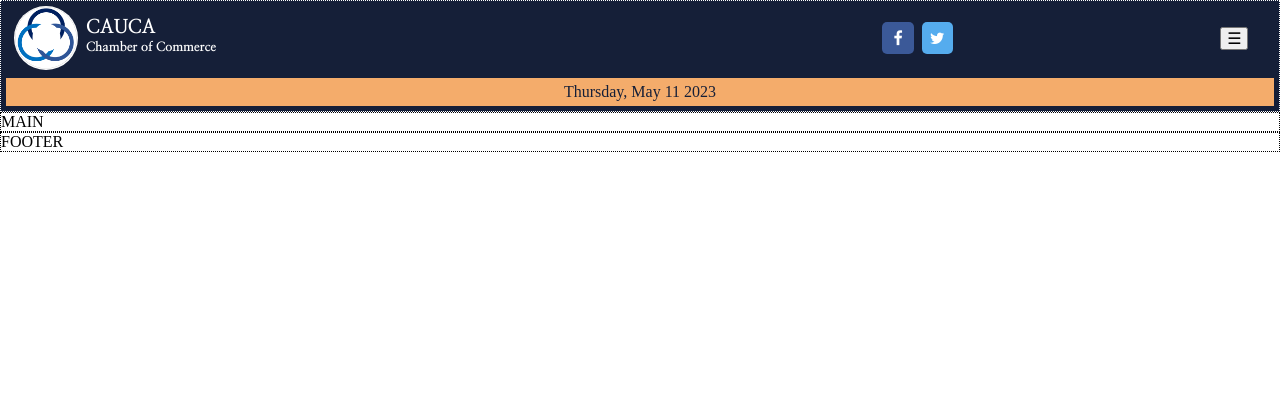
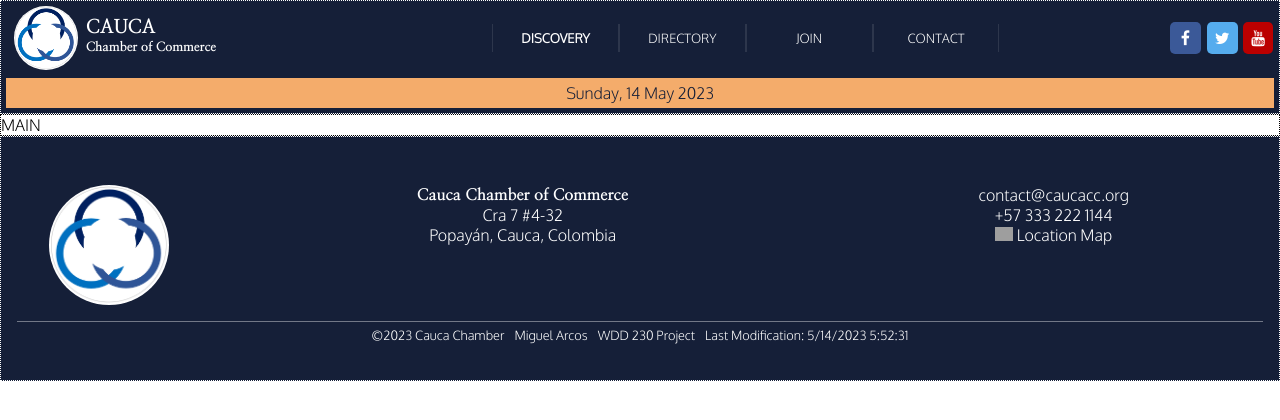
Before and after one commit to migarcos/wdd230, a plain HTML site: page chamber/index.html in a window 1280 px wide. Drawn offline with Linux system fonts and the light colour scheme; grey boxes are pictures that could not be loaded.

Commit message:
w04 chamber project

```diff
--- a/chamber/index.html
+++ b/chamber/index.html
@@ -7,6 +7,8 @@
     <title>CAUCA CHAMBER OF COMMERCE</title>
     <link rel="stylesheet" href="https://cdnjs.cloudflare.com/ajax/libs/font-awesome/4.7.0/css/font-awesome.min.css">
     <link rel="stylesheet" href="styles/base.css">
+    <link rel="stylesheet" href="styles/medium.css">
+    <link rel="stylesheet" href="styles/large.css">
 </head>
 <body>
     <header>
@@ -15,26 +17,48 @@
             <h1>CAUCA</h1>
             <h2>Chamber of Commerce</h2>
         </section>
-        <section id="socialHeader" class="social">
+        <section id="socialHeader" class="social orderHeader">
             <a href="#" class="fa fa-facebook"></a>
             <a href="#" class="fa fa-twitter"></a>
+            <a href="#" class="fa fa-youtube"></a>
         </section>
-        <nav id="headerNav">
+        <nav id="headerNav" >
             <button id="menuBtn">&#9776;</button>
             <ul id="menuItems">
-                <li class="active"><a href="">HOME</a></li>
-                <li><a href="">PRODUCTS</a></li>
-                <li><a href="">LOCATION</a></li>
+                <li class="active"><a href="">DISCOVERY</a></li>
+                <li><a href="">DIRECTORY</a></li>
+                <li><a href="">JOIN</a></li>
                 <li><a href="">CONTACT</a></li>
-                <li><a href="">BLOG</a></li>
             </ul>
         </nav>
         <section id="dayInfo" class="dayInfo">
-            Thursday, May 11 2023
+
         </section>
     </header>
     <main>MAIN</main>
-    <footer>FOOTER</footer>
+    <footer>
+        <section class="footerSite">
+            <article id="siteInfo">
+                <!-- <p id="logoFooter"></p> -->
+                <img src="images/logo.png" alt="Cauca Chamber Logo" class="footerLogo">
+                <p class="footerSiteName">Cauca Chamber of Commerce</p>
+                <p>Cra 7 #4-32</p>
+                <p>Popayán, Cauca, Colombia</p>
+            </article>
+            <article id="siteContact">
+                <p>contact@caucacc.org</p>
+                <p>+57 333 222 1144</p>
+                <p><img src="https://cdn-icons-png.flaticon.com/128/854/854878.png" alt="map icons" width="5%"> Location Map</p>
+                <!-- <a href="https://www.flaticon.com/free-icons/map" title="map icons">Map icons created by Freepik - Flaticon</a> -->
+            </article>
+        </section>
+        <section class="footerBase">
+            <p>&copy;<span id="copyYear"></span> Cauca Chamber</p>
+            <p>Miguel Arcos</p>
+            <p>WDD 230 Project</p>
+            <p>Last Modification: <span id="lastUpdate"></span></p>
+        </section>
+    </footer>
     <script src="scripts/chamber.js"></script>
 </body>
 </html>
--- a/chamber/scripts/chamber.js
+++ b/chamber/scripts/chamber.js
@@ -10,3 +10,24 @@ function toggleMenu() {
 
 const x = document.getElementById("menuBtn")
 x.onclick = toggleMenu;
+
+// Actual date
+const dayNames = ["Sunday", "Monday","Tuesday","wedneday","Thursday","Friday","Saturday"];
+const monthnames = ["Jan","Feb","Mar","Apr","May","Jun","Jul","Aug","Sep","Oct","Nov","Dec"];
+let dayInfo = new Date();
+let dayName = dayNames[dayInfo.getDay()];
+let monthName = monthnames[dayInfo.getMonth()];
+let year = dayInfo.getFullYear;
+// let finalDate = dayName + ", " + dayData.getDate() + " " + monthName + ", " + dayData.getFullYear();
+let finalDate = `${dayName}, ${dayInfo.getDate()} ${monthName} ${dayInfo.getFullYear()}`;
+document.getElementById('dayInfo').innerHTML = finalDate;
+
+// Last update
+let dayData = new Date(document.lastModified);
+
+let fulldate = `${dayData.getMonth()+1}/${dayData.getDate()}/${dayData.getFullYear()}`;
+let hourDate = `${dayData.getHours()}:${('0'+ dayData.getMinutes()).slice(-2)}:${('0'+ dayData.getSeconds()).slice(-2)}`
+let otherDate = `${fulldate} ${hourDate}`;
+
+document.querySelector('#copyYear').innerHTML = dayData.getFullYear();
+document.getElementById('lastUpdate').innerHTML = otherDate;
--- a/chamber/styles/base.css
+++ b/chamber/styles/base.css
@@ -7,11 +7,13 @@
     --secondary-color: #dc4618;
     --accent1-color: #ffebb7;
     --accent2-color: #ad8e70;
+    --variation-color: #FF9A39;
 }
 * {
     box-sizing: border-box;
     margin:0;
     padding:0;
+    font-family: 'Oxygen', serif;
 }
 header, main, footer {
     width: 100%;
@@ -36,9 +38,11 @@ header img {
 header h1 {
     font-size: 1.2rem;
     padding: 0.5em 0 0 0;
+    font-family: 'Nanum Myeongjo', serif;
 }
 header h2 {
     font-size: 0.8rem;
+    font-family: 'Nanum Myeongjo', serif;
 }
 header ul {
     display: none;
@@ -54,8 +58,6 @@ header button {
 .webname {
      /* display: none; MENU */
     width: 50%;
-    font-family: 'Nanum Myeongjo', serif;
-
 }
 
 header ul.open {
@@ -79,7 +81,7 @@ header ul a{
     color: #fff;
     font-family: 'Oxygen', sans-serif;
     font-size: 1rem;
-    padding: 0.5rem auto;
+    padding: 0.5rem 0rem;
     border-top: solid 1px #fff;
     width:100%;
     text-align: center;
@@ -109,22 +111,50 @@ header ul a:hover {
     width: auto;
     text-align: center;
     text-decoration: none;
-    margin: 2px;
+    margin: 1px;
     border-radius: 5px;
 }
 .fa:hover {
     opacity: 0.7;
 }
-.fa-facebook {
-background: #3B5998;
-color: white;
-padding: 0.5rem 0.7rem;
-}
+.fa-facebook {background: #3B5998;color: white;padding: 0.5rem 0.7rem;}
 .fa-twitter {
 background: #55ACEE;
 color: white;
 }
-
+.fa-youtube {
+background: #bb0000;
+color: white;
+}
+.fa-instagram {
+background: #125688;
+color: white;
+}
+.orderHeader {
+    order: unset;
+}
 .showOff {
     display: none;
 }
+
+footer {
+    text-align: center;
+    background-color: var(--primary-color);
+    color: #fff;
+    padding: 2rem 1rem;
+}
+.footerLogo {
+    width: 120px;
+    border-radius: 50%;
+}
+.footerSite article {
+    margin: 1em 0;
+}
+.footerSiteName {
+    font-family: 'Nanum Myeongjo', serif;
+    font-weight: bolder;
+}
+.footerBase {
+    border-top: #ffffff65 1px solid;
+    font-size: 0.8em;
+}
--- a/chamber/styles/large.css
+++ b/chamber/styles/large.css
@@ -0,0 +1,5 @@
+@media only screen and (min-width:60rem) {
+    header nav {
+        width: 40%;
+    }
+}
--- a/chamber/styles/medium.css
+++ b/chamber/styles/medium.css
@@ -0,0 +1,59 @@
+@media only screen and (min-width:38.5rem) {
+    header nav {
+        order:-2;
+        width: 50%;
+    }
+    header nav ul {
+        display: flex;
+        /* border: white dotted 1px; */
+    }
+    header nav li {
+        /* border: red dotted 1px; */
+        padding: 0;
+    }
+    header nav button {
+        display: none;
+    }
+    header nav a {
+        padding: 0.5em 0.4em;
+        font-size: 0.8rem;
+        border: 1px solid rgba(252, 252, 252, 0.1);
+        border-top: 0;
+        border-bottom: 0;
+    }
+    .webname {
+        width: 25%;
+        order:-3;
+    }
+    header .social {
+        order:-1;
+    }
+    header .dayinfo{
+        order: 0;
+    }
+    header .active {
+        background-color: var(--primary-color);
+        font-weight: bold;
+    }
+    .footerSite {
+        display: grid;
+        grid-template-columns: 2rem 5fr 2fr 3fr 2rem;
+    }
+    #siteInfo {
+        grid-column: 2/4;
+    }
+    .footerLogo {
+        float: left;
+    }
+    #siteContact {
+        grid-column: 4/5;
+    }
+
+    .footerBase {
+        display:flex;
+        justify-content: center;
+    }
+    .footerBase p {
+        padding: 5px 5px;
+    }
+}
```
